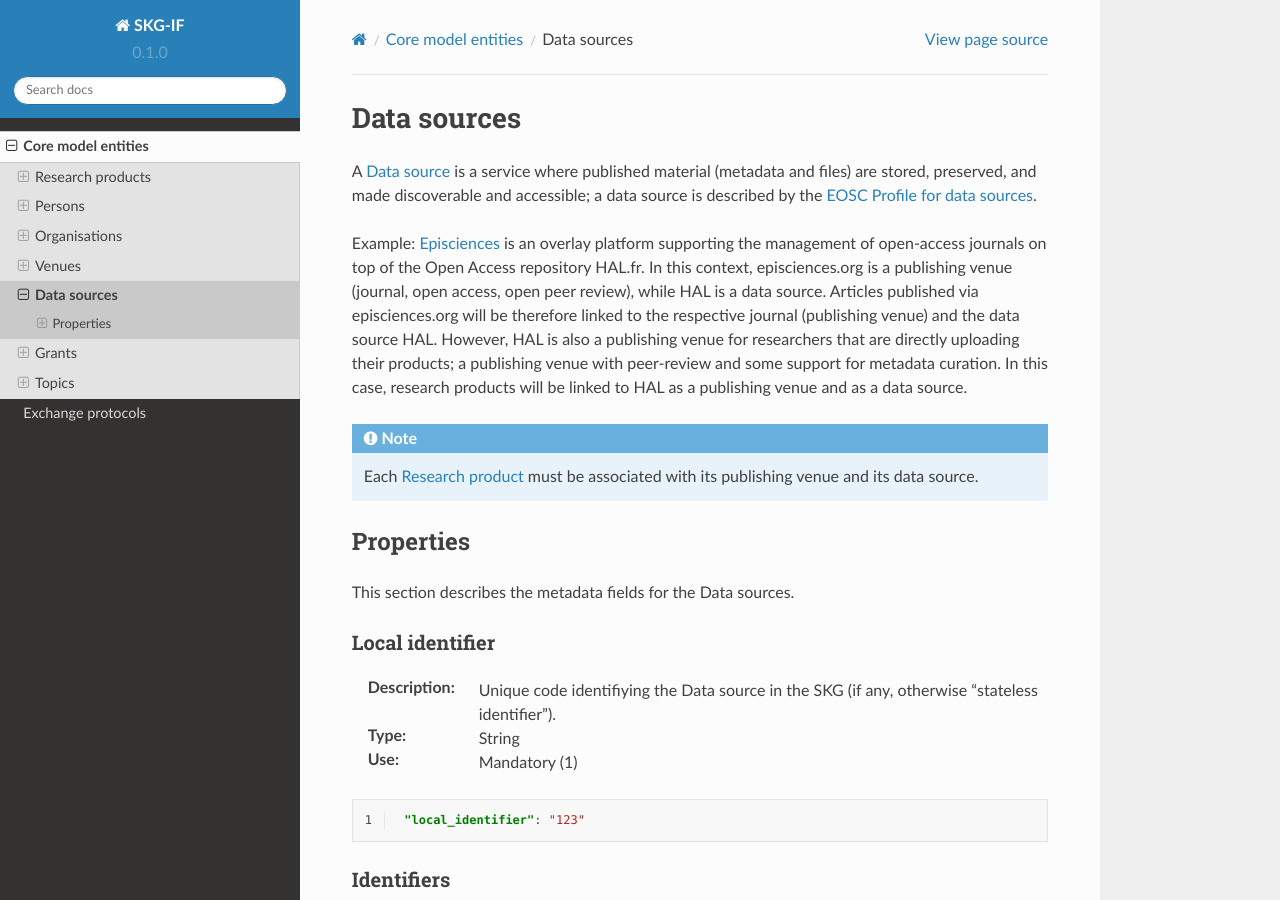
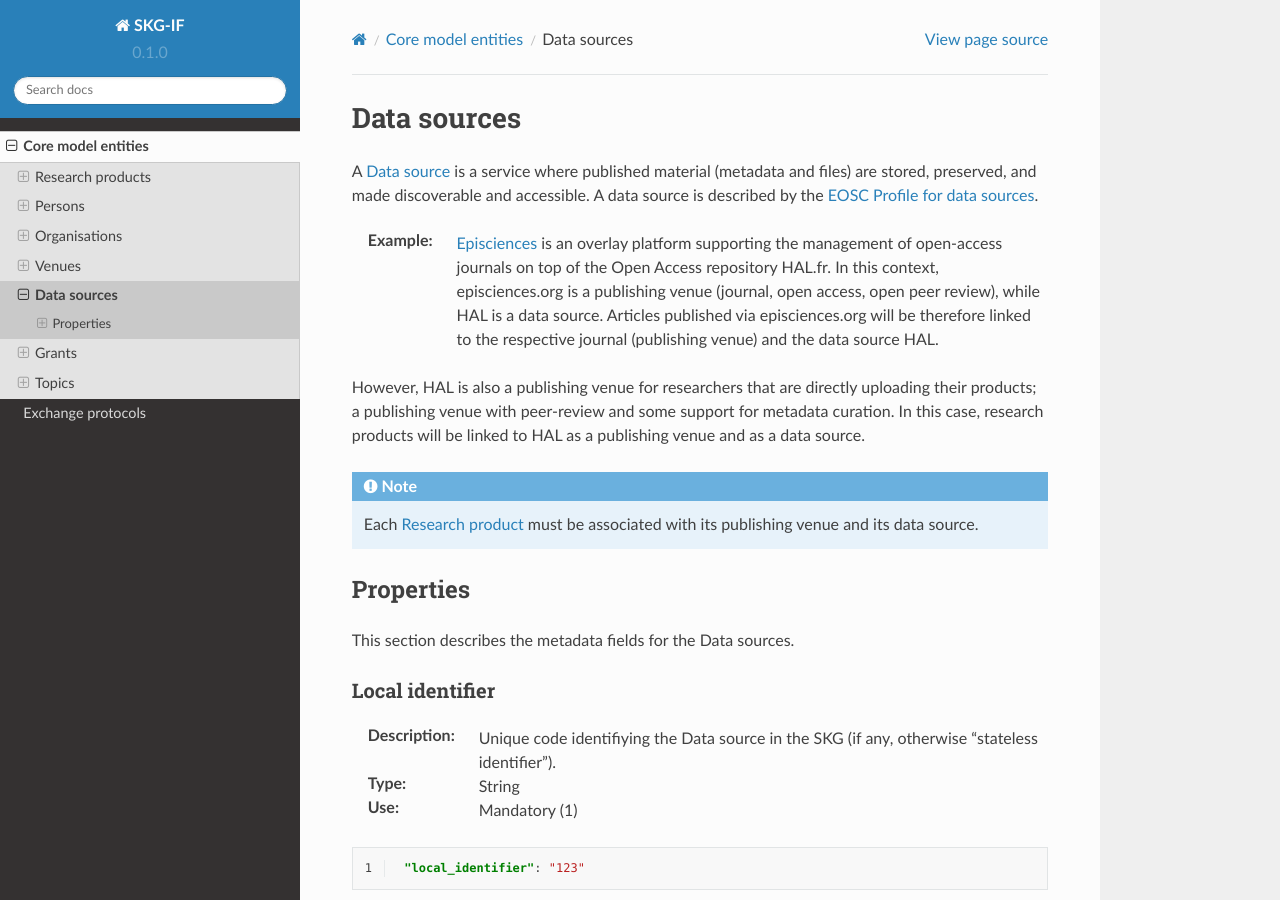
Before and after one commit to andremann/SKG-IF, a Sphinx documentation site: the page built from docs/source/datasources.rst, in a window 1280 px wide and 900 px high. Built offline with Sphinx 7.4.7 and the Read the Docs theme 2.0.0, drawn with Linux system fonts in a browser that asks for light colours.

Commit message:
revisions and formatting

```diff
--- a/docs/source/datasources.rst
+++ b/docs/source/datasources.rst
@@ -2,10 +2,10 @@
 
 Data sources
 ############
-A :ref:`Data source <Data source>` is a service where published material (metadata and files) are stored, preserved, and made discoverable and accessible; a data source is described by the `EOSC Profile for data sources <https://wiki.eoscfuture.eu/display/PUBLIC/D.+v4.00+EOSC+Data+Source+Profile>`_.
+A :ref:`Data source <Data source>` is a service where published material (metadata and files) are stored, preserved, and made discoverable and accessible.
+A data source is described by the `EOSC Profile for data sources <https://wiki.eoscfuture.eu/display/PUBLIC/D.+v4.00+EOSC+Data+Source+Profile>`_.
 
-Example:
-`Episciences <https://episciences.org>`_  is an overlay platform supporting the management of open-access journals on top of the Open Access repository HAL.fr. In this context, episciences.org is a publishing venue (journal, open access, open peer review), while HAL is a data source. Articles published via episciences.org will be therefore linked to the respective journal (publishing venue) and the data source HAL.
+:Example: `Episciences <https://episciences.org>`_  is an overlay platform supporting the management of open-access journals on top of the Open Access repository HAL.fr. In this context, episciences.org is a publishing venue (journal, open access, open peer review), while HAL is a data source. Articles published via episciences.org will be therefore linked to the respective journal (publishing venue) and the data source HAL.
 However, HAL is also a publishing venue for researchers that are directly uploading their products; a publishing venue with peer-review and some support for metadata curation. In this case, research products will be linked to HAL as a publishing venue and as a data source.
 
 .. note::
--- a/docs/source/topics.rst
+++ b/docs/source/topics.rst
@@ -2,7 +2,7 @@
 
 Topics
 ######
-A :ref:`Topic <Topic>` entity describes the scientific discipline, the subject and the keywords potentially relevant for a :ref:`Research product <Research product>`.
+A :ref:`Topic <Topic>` entity describes the scientific disciplines, the subjects and the keywords potentially relevant for a :ref:`Research product <Research product>`.
 
 
 Properties
--- a/docs/source/venues.rst
+++ b/docs/source/venues.rst
@@ -4,8 +4,7 @@ Venues
 ######
 A :ref:`Venue <Venue>` is an entity that models a publishing “gateway” used by :ref:`Person <Person>` to make their :ref:`Research product <Research product>` available to others.
 
-Example:
-`Episciences <https://episciences.org>`_  is an overlay platform supporting the management of open-access journals on top of the Open Access repository HAL.fr. In this context, episciences.org is a publishing venue (journal, open access, open peer review), while HAL is a data source. Articles published via episciences.org will be therefore linked to the respective journal (publishing venue) and the data source HAL.
+:Example: `Episciences <https://episciences.org>`_  is an overlay platform supporting the management of open-access journals on top of the Open Access repository HAL.fr. In this context, episciences.org is a publishing venue (journal, open access, open peer review), while HAL is a data source. Articles published via episciences.org will be therefore linked to the respective journal (publishing venue) and the data source HAL.
 However, HAL is also a publishing venue for researchers that are directly uploading their products; a publishing venue with peer-review and some support for metadata curation. In this case, research products will be linked to HAL as a publishing venue and as a data source.
 
 .. note::
```
